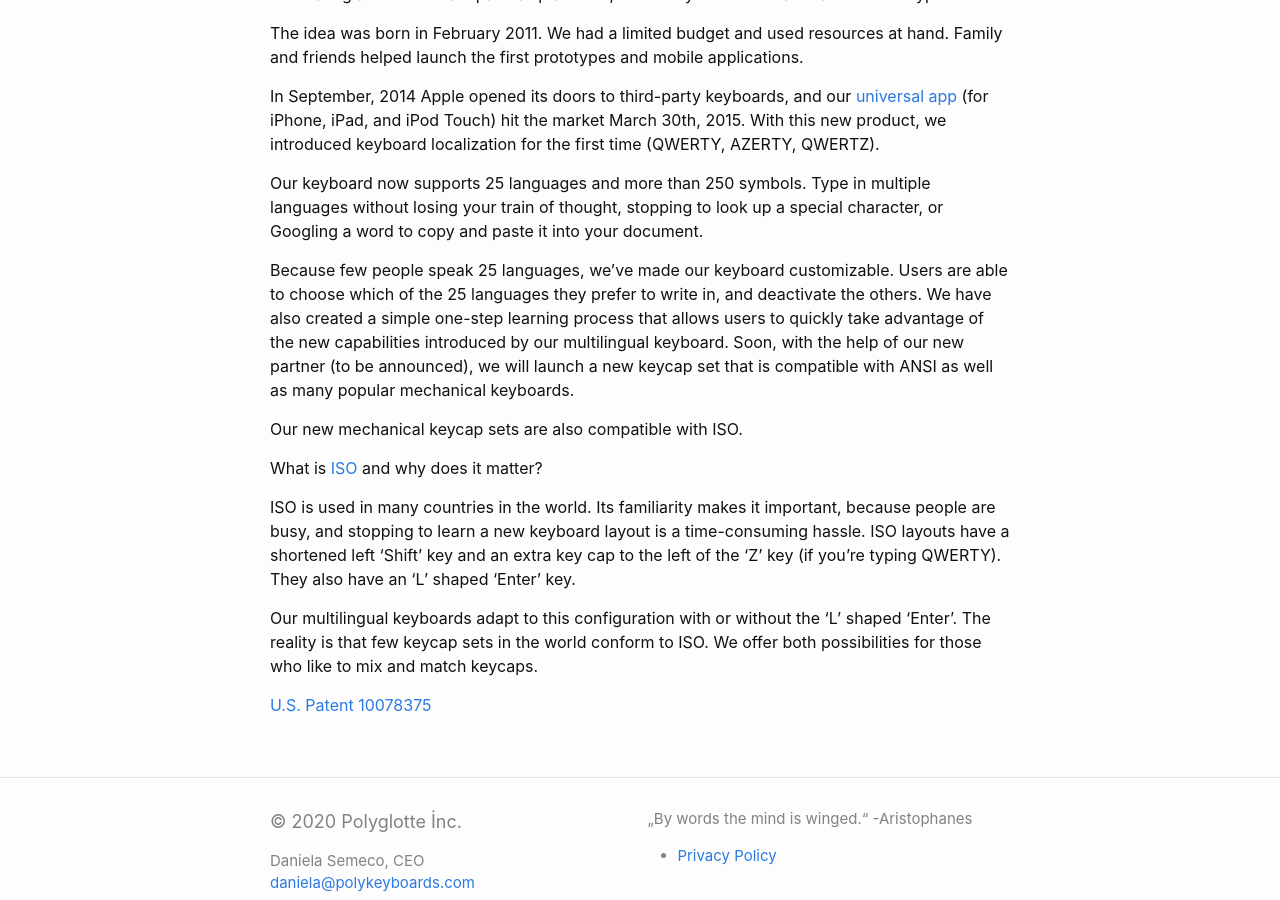
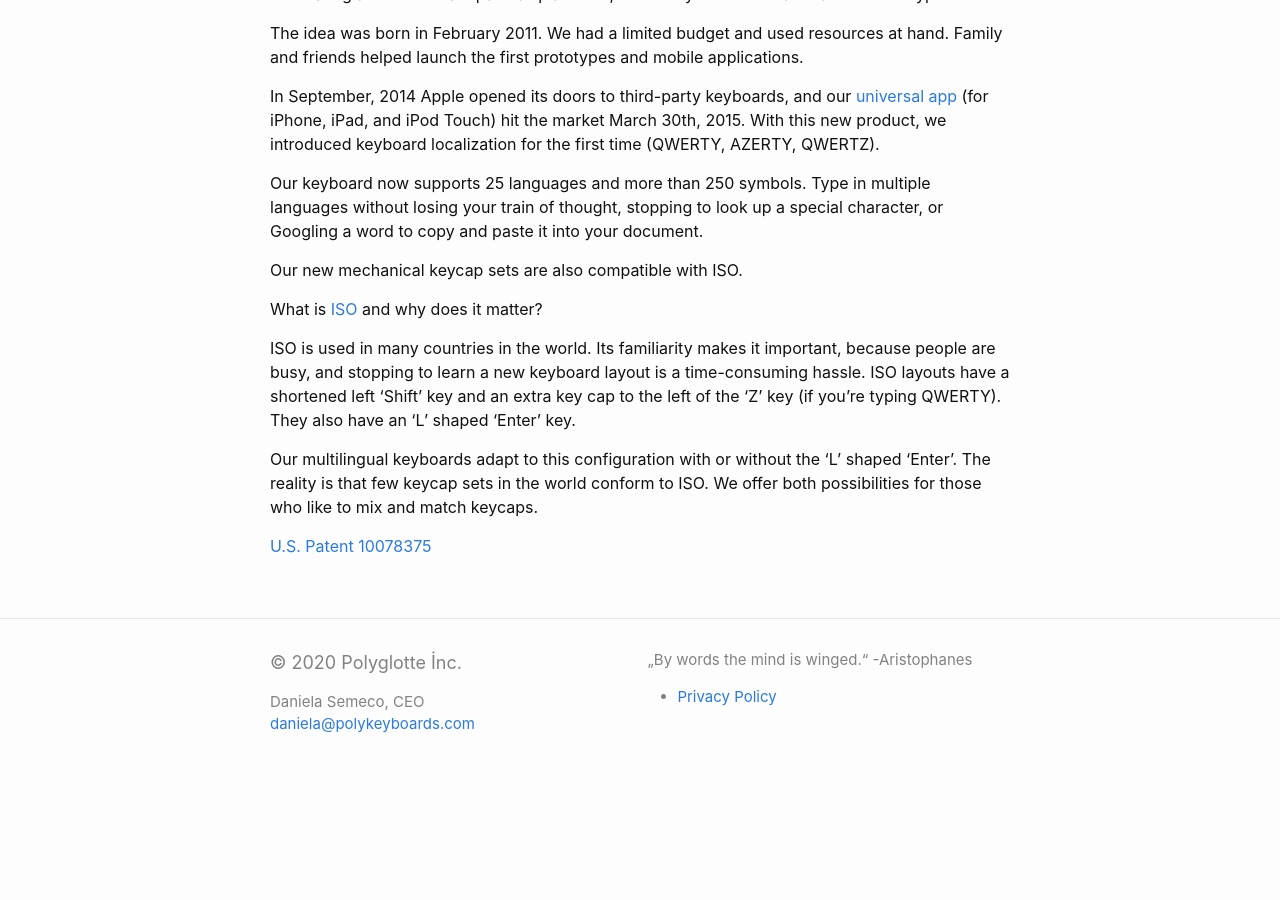
Before and after one commit to polyglotte-inc/polyglotte-inc.github.io, a Jekyll site: the page built from about.md, in a window 1280 px wide and 900 px high, scrolled down 602 px. Built offline with Jekyll 4.4.1, drawn with Linux system fonts in a browser that asks for light colours; our own code applies the rules of GitHub Pages for plain Markdown files; after the commit the page ends 1398 px from its top, so only the background shows below that.

Commit message:
Updated text

```diff
--- a/about.md
+++ b/about.md
@@ -15,8 +15,6 @@
 
 Our keyboard now supports 25 languages and more than 250 symbols. Type in multiple languages without losing your train of thought, stopping to look up a special character, or Googling a word to copy and paste it into your document.
 
-Because few people speak 25 languages, we’ve made our keyboard customizable. Users are able to choose which of the 25 languages they prefer to write in, and deactivate the others. We have also created a simple one-step learning process that allows users to quickly take advantage of the new capabilities introduced by our multilingual keyboard. Soon, with the help of our new partner (to be announced), we will launch a new keycap set that is compatible with ANSI as well as many popular mechanical keyboards.
-
 Our new mechanical keycap sets are also compatible with ISO.
 
 What is [ISO](https://deskthority.net/wiki/ANSI_vs_ISO) and why does it matter?
```
